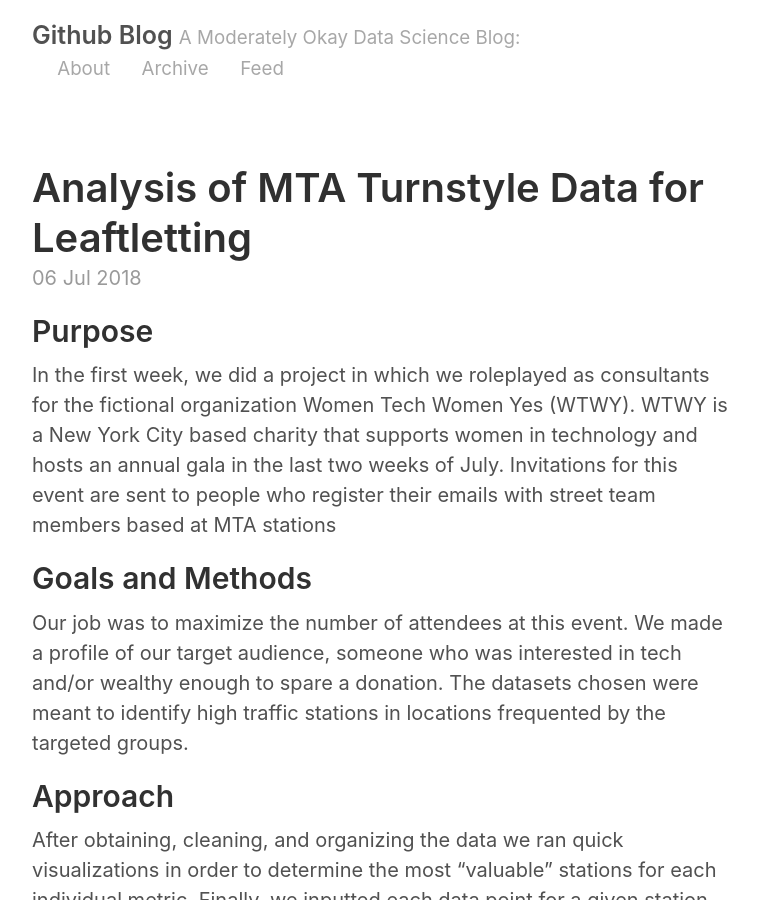
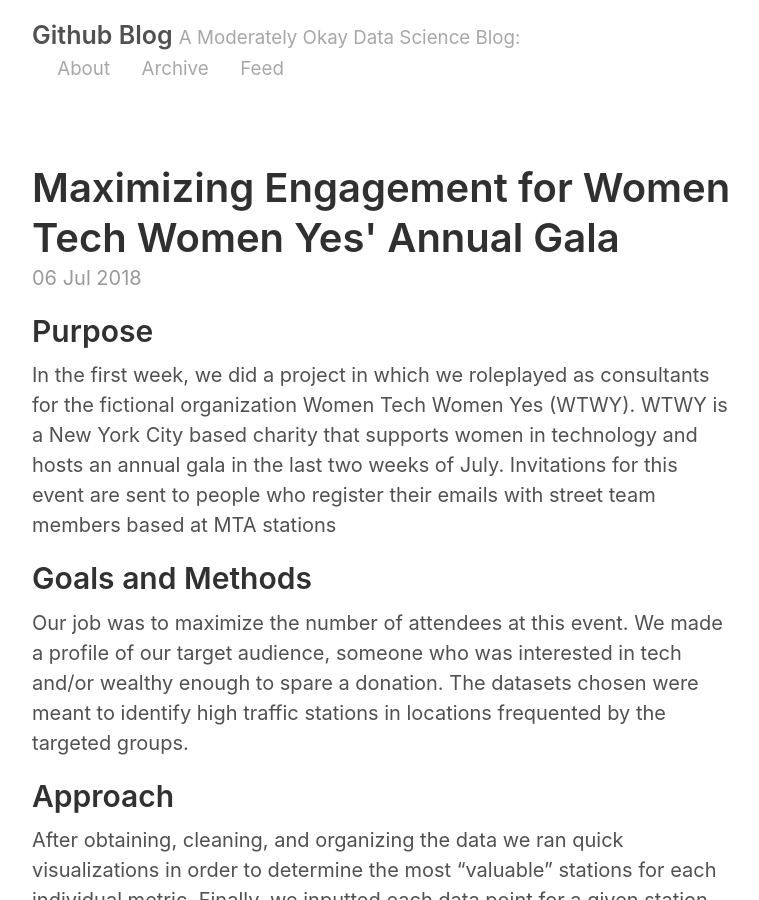
Before and after one commit to mayamadhavan/mayamadhavan.github.io, a Jekyll site: the page built from _posts/2018-07-06-project-benson.md, in a window 1280 px wide and 900 px high. Shown: the whole window, without its empty margins (258-1017 px from the left). Built offline with Jekyll 4.4.1, drawn with Linux system fonts in a browser that asks for light colours.

Commit message:
update title

```diff
--- a/_posts/2018-07-06-project-benson.md
+++ b/_posts/2018-07-06-project-benson.md
@@ -1,6 +1,6 @@
 ---
 layout: post
-title: Analysis of MTA Turnstyle Data for Leaftletting
+title: Maximizing Engagement for Women Tech Women Yes' Annual Gala
 ---
 
 ## Purpose
```
